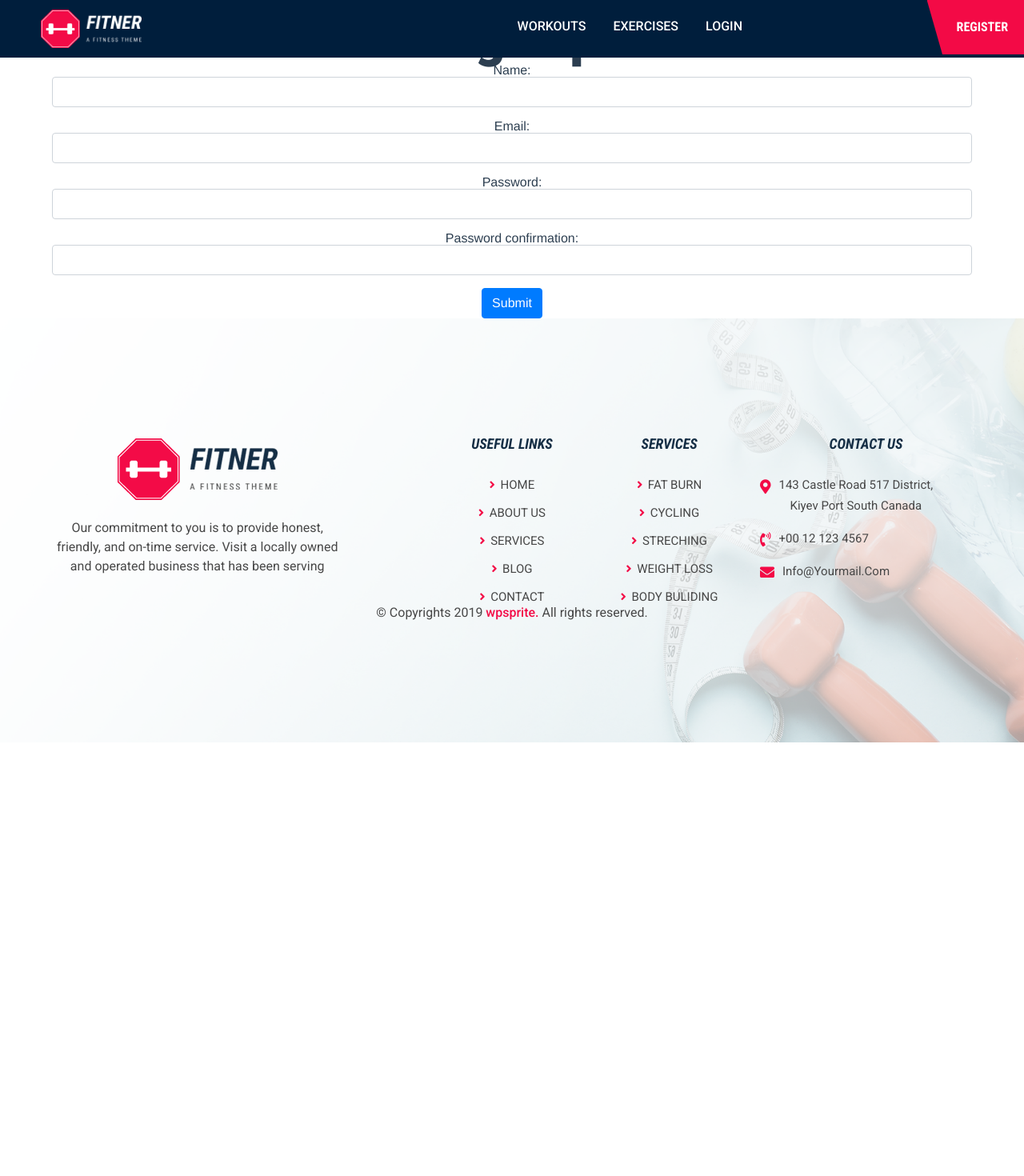
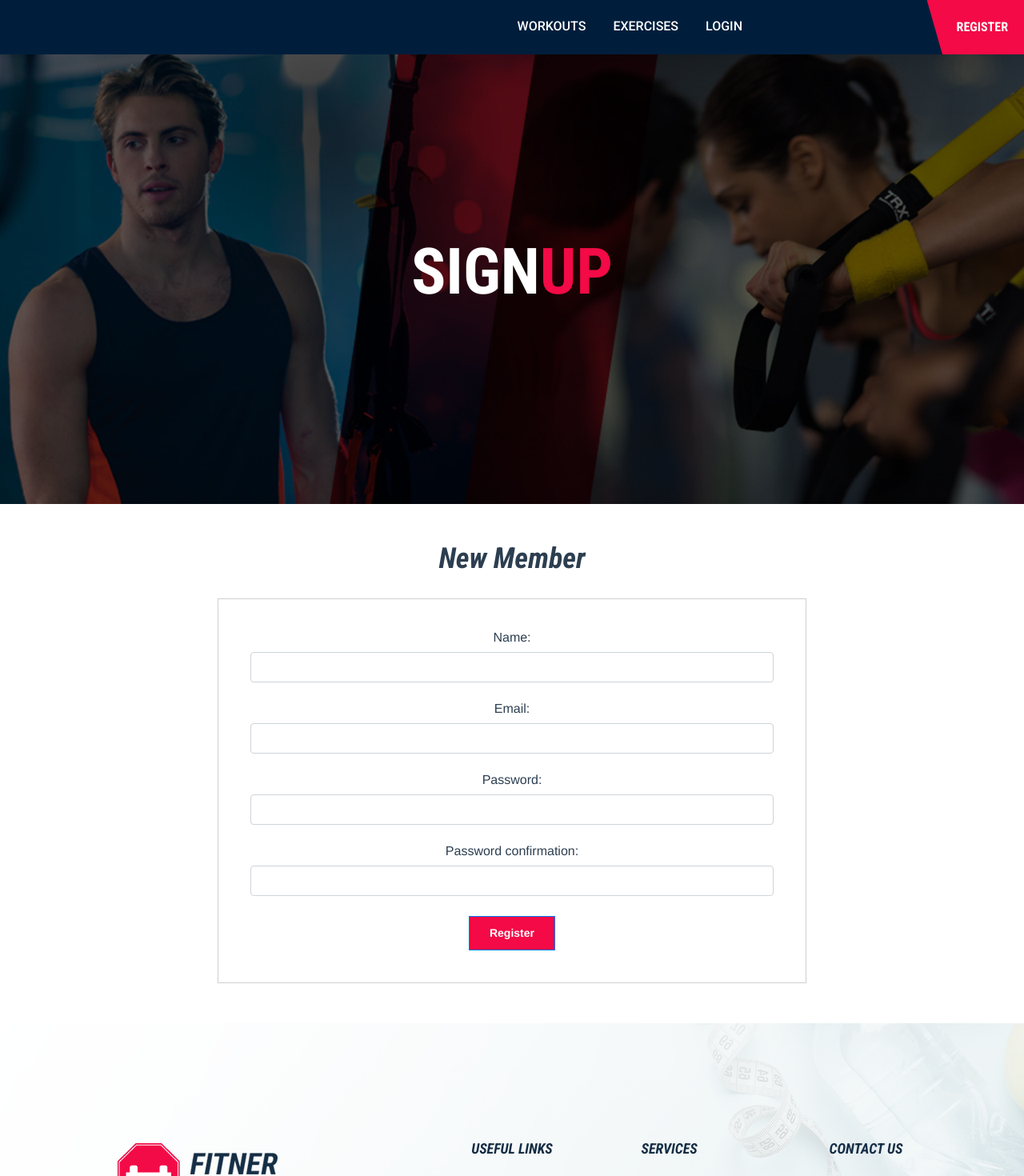
Before and after one commit to eddielee26/capstone_vue_app, a Vue app: page /signup in a window 1280 px wide. Shown: the top 1470 px of the page at 80% size. Before the commit the page ends 944 px from the top, so only its background shows below. Built offline with nearby package versions, Linux system fonts and the light colour scheme.

Commit message:
updates buttons

```diff
--- a/src/App.vue
+++ b/src/App.vue
@@ -21,9 +21,6 @@
           <div class="container-fluid">
             <div class="row">
               <div class="col-lg-2">
-                <div class="logo">
-                  <a href="index-1.html"><img src="/assets/img/logo.png" alt="logo"></a>
-                </div>
               </div>
               <div class="col-lg-7 col-md-12">
                 <div id="head-mobile"></div>
--- a/src/views/users/Login.vue
+++ b/src/views/users/Login.vue
@@ -8,7 +8,7 @@
         <div class="row">
           <div class="col-lg-12">
             <div class="page-title text-center">
-              <h1>USER <span>LOGIN</span></h1>
+              <h1>USER<span>LOGIN</span></h1>
             </div>
           </div>
         </div>
@@ -31,11 +31,11 @@
                                 <li class="text-danger" v-for="error in errors">{{ error }}</li>
                               </ul>
                               <div class="form-group">
-                                <label>Email:</label>
+                                <label>Email</label>
                                 <input type="email" class="form-control" v-model="email">
                               </div>
                               <div class="form-group">
-                                <label>Password:</label>
+                                <label>Password</label>
                                 <input type="password" class="form-control" v-model="password">
                               </div>
                               <button type="submit" class="btn btn-primary" value="Login">Log In</button>
--- a/src/views/users/Show.vue
+++ b/src/views/users/Show.vue
@@ -8,7 +8,7 @@
         <div class="row">
           <div class="col-lg-12">
             <div class="page-title text-center">
-              <h1>My <span>Profile</span></h1>
+              <h1>MY<span>PROFILE</span></h1>
             </div>
           </div>
         </div>
@@ -39,7 +39,7 @@
                   <li><span>Phone</span> : {{ user.phone_number }}</li>
                   <li><span>Miscellaneous info</span> : {{ user.misc_info }}</li>
                 </ul><br>
-                <router-link v-bind:to="`/users/${user_id}/edit`">Update Info</router-link>
+                <router-link v-bind:to="`/users/${user_id}/edit`" class="btn btn-primary">Update Info</router-link>
               </div>
             </div>
           </div>
@@ -60,10 +60,34 @@
 
     <div id="container" style="width:100%; height:400px;"></div>
 
-    Bench Weight <input type="number" v-model="benchWeight"><br>
+    <section id="my-account-area" class="pt-50 pb-50">
+      <div class="container">
+        <div class="row">
+          <div class="col-lg-8 offset-lg-2">
+            <div class="my-account-content">
+              <div class="form-group">
+                <label>Bench</label>
+                <input type="number" v-model="benchWeight">
+              </div>
+              <div class="form-group">
+                <label>Squat</label>
+                <input type="number" v-model="squatWeight">
+              </div>
+              <div class="form-group">
+                <label>Deadlift</label>
+                <input type="number" v-model="deadliftWeight">
+              </div>
+              <button v-on:click="chartUpdate()" class="btn btn-primary">Add Weights</button>
+            </div>
+          </div>
+        </div>
+      </div>
+    </section>
+
+<!--     Bench Weight <input type="number" v-model="benchWeight"><br>
     Squat Weight <input type="number" v-model="squatWeight"><br>
     Deadlift Weight <input type="number" v-model="deadliftWeight"><br>
-    <button v-on:click="chartUpdate()">Add Weights</button>
+    <button v-on:click="chartUpdate()">Add Weights</button> -->
 
   </div>
 
--- a/src/views/users/Signup.vue
+++ b/src/views/users/Signup.vue
@@ -1,8 +1,61 @@
 <template>
   <div class="signup">
+
+    <!-- ===========================
+    =====>> Page Hero <<===== -->
+    <section id="page-hero" class="about-bg">
+      <div class="container">
+        <div class="row">
+          <div class="col-lg-12">
+            <div class="page-title text-center">
+              <h1>SIGN<span>UP</span></h1>
+            </div>
+          </div>
+        </div>
+      </div>
+    </section>
+    <!-- =====>> End Page Hero <<=====
+    =========================== -->
+
     <div class="container">
-      <form v-on:submit.prevent="submit()">
-        <h1>Signup</h1>
+
+      <section id="my-account-area" class="pt-50 pb-50">
+          <div class="container">
+              <div class="row">
+                  <div class="col-lg-8 offset-lg-2">
+                      <div class="my-account-content">
+                          <h2>New Member</h2>
+                          <form class="my-account-form">
+                              <form v-on:submit.prevent="submit()">
+                                <ul>
+                                  <li class="text-danger" v-for="error in errors">{{ error }}</li>
+                                </ul>
+                                <div class="form-group">
+                                  <label>Name:</label>
+                                  <input type="text" class="form-control" v-model="name">
+                                </div>
+                                <div class="form-group">
+                                  <label>Email:</label>
+                                  <input type="email" class="form-control" v-model="email">
+                                </div>
+                                <div class="form-group">
+                                  <label>Password:</label>
+                                  <input type="password" class="form-control" v-model="password">
+                                </div>
+                                <div class="form-group">
+                                  <label>Password confirmation:</label>
+                                  <input type="password" class="form-control" v-model="passwordConfirmation">
+                                </div>
+                                <button type="submit" class="btn btn-primary" value="Submit">Register</button>
+                              </form>
+                          </form>
+                      </div>
+                  </div>
+              </div>
+          </div>
+      </section>
+
+<!--       <form v-on:submit.prevent="submit()">
         <ul>
           <li class="text-danger" v-for="error in errors">{{ error }}</li>
         </ul>
@@ -23,8 +76,9 @@
           <input type="password" class="form-control" v-model="passwordConfirmation">
         </div>
         <input type="submit" class="btn btn-primary" value="Submit">
-      </form>
+      </form> -->
     </div>
+
   </div>
 </template>
 
--- a/src/views/workouts/Index.vue
+++ b/src/views/workouts/Index.vue
@@ -1,5 +1,22 @@
 <template>
   <div class="workouts-index">
+
+    <!-- ===========================
+    =====>> Page Hero <<===== -->
+    <section id="page-hero" class="about-bg">
+      <div class="container">
+        <div class="row">
+          <div class="col-lg-12">
+            <div class="page-title text-center">
+              <h1>MY<span>WORKOUTS</span></h1>
+            </div>
+          </div>
+        </div>
+      </div>
+    </section>
+    <!-- =====>> End Page Hero <<=====
+    =========================== -->
+
     <h1>Workouts Index</h1>
     <div v-for="workout in workouts">
 
```
